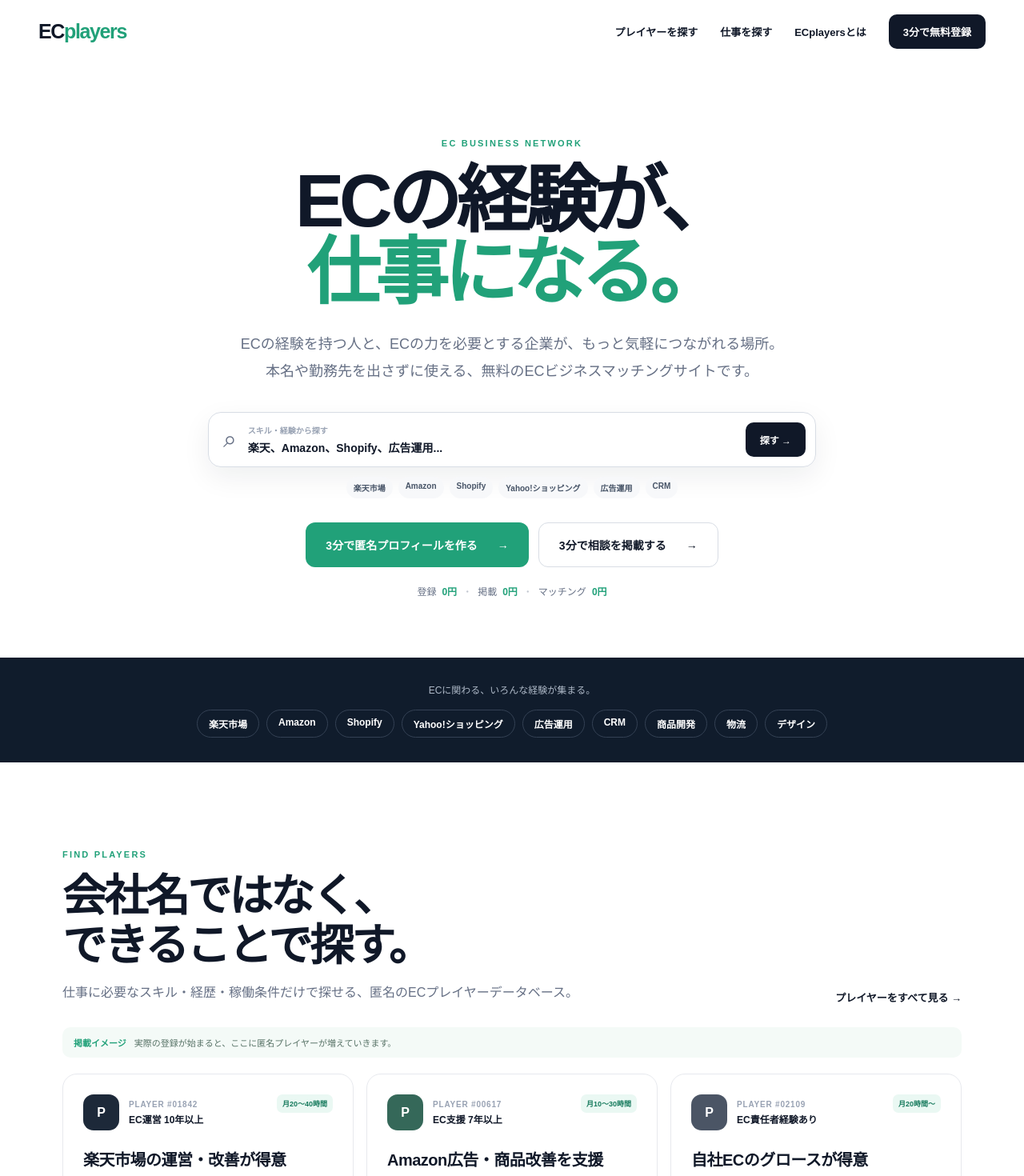
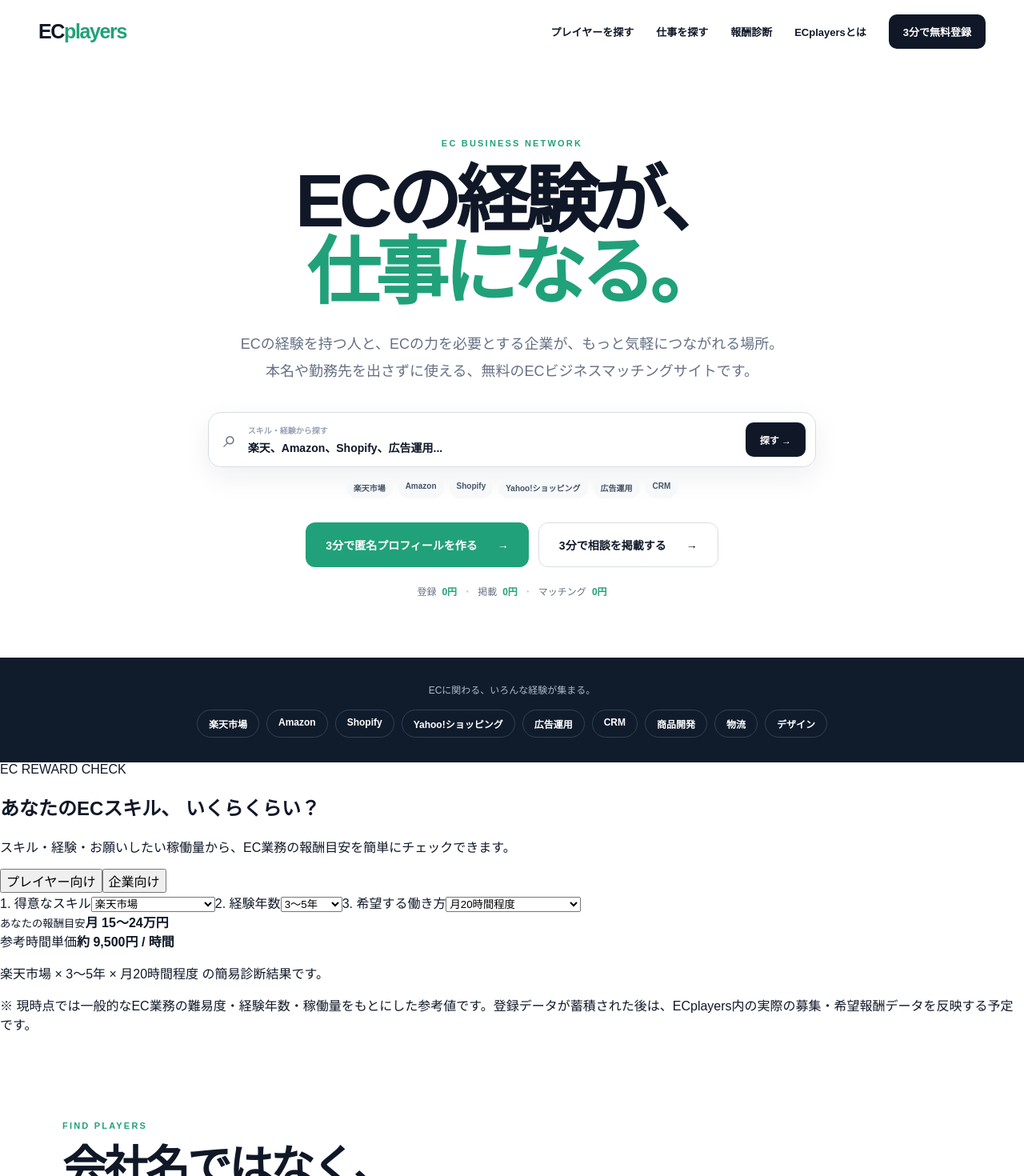
Before and after one commit to hrt14/ecplayers, a Next.js app: page / in a window 1280 px wide. Shown: the top 1470 px of the page at 80% size. Built offline with nearby package versions, Linux system fonts and the light colour scheme.

Commit message:
Add reward diagnosis to ECplayers home

```diff
--- a/app/page.tsx
+++ b/app/page.tsx
@@ -1,3 +1,5 @@
+import MarketDiagnosis from './MarketDiagnosis'
+
 const playerTags = ['楽天市場', 'Amazon', 'Shopify', 'Yahoo!ショッピング', '広告運用', 'CRM', '商品開発', '物流', 'デザイン']
 
 const players = [
@@ -23,6 +25,7 @@
         <nav>
           <a href="#players">プレイヤーを探す</a>
           <a href="#jobs">仕事を探す</a>
+          <a href="#diagnosis">報酬診断</a>
           <a href="#about">ECplayersとは</a>
           <a className="navButton" href="#register">3分で無料登録</a>
         </nav>
@@ -32,74 +35,41 @@
         <div className="eyebrow">EC BUSINESS NETWORK</div>
         <h1>ECの経験が、<br /><em>仕事になる。</em></h1>
         <p className="lead">ECの経験を持つ人と、ECの力を必要とする企業が、もっと気軽につながれる場所。<br className="desktop" />本名や勤務先を出さずに使える、無料のECビジネスマッチングサイトです。</p>
-
-        <div className="searchBox" aria-label="スキル検索イメージ">
-          <div className="searchIcon">⌕</div>
-          <div className="searchCopy"><small>スキル・経験から探す</small><strong>楽天、Amazon、Shopify、広告運用...</strong></div>
-          <a href="#players">探す →</a>
-        </div>
+        <div className="searchBox"><div className="searchIcon">⌕</div><div className="searchCopy"><small>スキル・経験から探す</small><strong>楽天、Amazon、Shopify、広告運用...</strong></div><a href="#players">探す →</a></div>
         <div className="quickTags">{playerTags.slice(0,6).map(tag => <a href="#players" key={tag}>{tag}</a>)}</div>
-
-        <div className="actions" id="register">
-          <a className="primary" href="#players">3分で匿名プロフィールを作る <b>→</b></a>
-          <a className="secondary" href="#jobs">3分で相談を掲載する <b>→</b></a>
-        </div>
+        <div className="actions" id="register"><a className="primary" href="#players">3分で匿名プロフィールを作る <b>→</b></a><a className="secondary" href="#jobs">3分で相談を掲載する <b>→</b></a></div>
         <div className="freeLine"><span>登録</span><b>0円</b><i>・</i><span>掲載</span><b>0円</b><i>・</i><span>マッチング</span><b>0円</b></div>
       </section>
 
-      <section className="networkStrip">
-        <p>ECに関わる、いろんな経験が集まる。</p>
-        <div>{playerTags.map(tag => <span key={tag}>{tag}</span>)}</div>
-      </section>
+      <section className="networkStrip"><p>ECに関わる、いろんな経験が集まる。</p><div>{playerTags.map(tag => <span key={tag}>{tag}</span>)}</div></section>
+
+      <MarketDiagnosis />
 
       <section className="section" id="players">
-        <div className="sectionHeadRow">
-          <div className="sectionHeading"><span>FIND PLAYERS</span><h2>会社名ではなく、<br />できることで探す。</h2><p>仕事に必要なスキル・経歴・稼働条件だけで探せる、匿名のECプレイヤーデータベース。</p></div>
-          <a className="textLink" href="#">プレイヤーをすべて見る →</a>
-        </div>
+        <div className="sectionHeadRow"><div className="sectionHeading"><span>FIND PLAYERS</span><h2>会社名ではなく、<br />できることで探す。</h2><p>仕事に必要なスキル・経歴・稼働条件だけで探せる、匿名のECプレイヤーデータベース。</p></div><a className="textLink" href="#">プレイヤーをすべて見る →</a></div>
         <div className="notice"><b>掲載イメージ</b><span>実際の登録が始まると、ここに匿名プレイヤーが増えていきます。</span></div>
         <div className="cardGrid playerGrid">
-          {players.map((p, index) => <article className="profileCard" key={p.id}>
-            <div className="cardTop"><div className={`avatar a${index % 3}`}>P</div><div><small>PLAYER #{p.id}</small><strong>{p.meta}</strong></div><span className="availability">{p.availability}</span></div>
-            <h3>{p.title}</h3><div className="tags">{p.tags.map(t => <span key={t}>{t}</span>)}</div><p>{p.text}</p>
-            <button>この人に連絡してみる <span>→</span></button>
-          </article>)}
+          {players.map((p, index) => <article className="profileCard" key={p.id}><div className="cardTop"><div className={`avatar a${index % 3}`}>P</div><div><small>PLAYER #{p.id}</small><strong>{p.meta}</strong></div><span className="availability">{p.availability}</span></div><h3>{p.title}</h3><div className="tags">{p.tags.map(t => <span key={t}>{t}</span>)}</div><p>{p.text}</p><button>この人に連絡してみる <span>→</span></button></article>)}
         </div>
         <div className="centerAction"><a href="#register">あなたのEC経験も登録する →</a><small>本名・勤務先の公開は不要です</small></div>
       </section>
 
       <section className="section jobsSection" id="jobs">
-        <div className="sectionHeadRow">
-          <div className="sectionHeading"><span>FIND WORK</span><h2>「ちょっと相談したい」も、<br />立派な仕事になる。</h2><p>企業名を公開せず、課題・条件・必要な経験からプレイヤーを募集できます。</p></div>
-          <a className="textLink" href="#">仕事をすべて見る →</a>
-        </div>
+        <div className="sectionHeadRow"><div className="sectionHeading"><span>FIND WORK</span><h2>「ちょっと相談したい」も、<br />立派な仕事になる。</h2><p>企業名を公開せず、課題・条件・必要な経験からプレイヤーを募集できます。</p></div><a className="textLink" href="#">仕事をすべて見る →</a></div>
         <div className="notice white"><b>案件掲載イメージ</b><span>業務委託・副業・スポット相談など、ECの仕事を幅広く掲載できます。</span></div>
-        <div className="jobGrid">
-          {jobs.map((j,index) => <article className="jobCard" key={j.id}><div className="jobHeader"><div className="jobLabel">COMPANY #{j.id}</div><span className="statusDot">● 募集中</span></div><div className="companyType">{j.company}</div><h3>{j.title}</h3><strong className="condition">{j.condition}</strong><div className="tags">{j.tags.map(t => <span key={t}>{t}</span>)}</div><p>{j.text}</p><button>この企業に連絡してみる <span>→</span></button></article>)}
-        </div>
+        <div className="jobGrid">{jobs.map(j => <article className="jobCard" key={j.id}><div className="jobHeader"><div className="jobLabel">COMPANY #{j.id}</div><span className="statusDot">● 募集中</span></div><div className="companyType">{j.company}</div><h3>{j.title}</h3><strong className="condition">{j.condition}</strong><div className="tags">{j.tags.map(t => <span key={t}>{t}</span>)}</div><p>{j.text}</p><button>この企業に連絡してみる <span>→</span></button></article>)}</div>
         <div className="companyCta"><div><span>FOR COMPANIES</span><h3>ECの課題を、まず匿名で出してみる。</h3><p>採用ほど重くなく、問い合わせほど曖昧でもない。「誰かに相談したい」を無料で掲載できます。</p></div><a href="#register">3分で相談を掲載 →</a></div>
       </section>
 
-      <section className="sideBySide">
-        <article><span>FOR PLAYERS</span><h2>会社員でも、<br />気軽に登録できる。</h2><p>名前や勤務先を公開せず、ECの経験と「こんな仕事なら話を聞きたい」だけ登録。今すぐ転職や独立を考えていなくても使えます。</p><a href="#register">匿名プロフィールを作る →</a></article>
-        <article className="forCompany"><span>FOR COMPANIES</span><h2>採用前に、<br />まず話せる。</h2><p>求人票を作り込まなくても、困っていることと条件だけで掲載できます。気になるプレイヤーがいたら「連絡してみる」。</p><a href="#register">匿名で相談を掲載する →</a></article>
-      </section>
+      <section className="sideBySide"><article><span>FOR PLAYERS</span><h2>会社員でも、<br />気軽に登録できる。</h2><p>名前や勤務先を公開せず、ECの経験と「こんな仕事なら話を聞きたい」だけ登録。今すぐ転職や独立を考えていなくても使えます。</p><a href="#register">匿名プロフィールを作る →</a></article><article className="forCompany"><span>FOR COMPANIES</span><h2>採用前に、<br />まず話せる。</h2><p>求人票を作り込まなくても、困っていることと条件だけで掲載できます。気になるプレイヤーがいたら「連絡してみる」。</p><a href="#register">匿名で相談を掲載する →</a></article></section>
 
-      <section className="philosophy" id="about">
-        <div><span>WHY ECplayers?</span><h2>もっと気軽に、<br />もっと直接つながれる<br />EC業界へ。</h2></div>
-        <div className="philosophyText"><p>ECの仕事には、運営、広告、制作、物流、商品開発など、たくさんの専門性があります。</p><p>ECplayersは、その経験を持つ人と必要とする企業が、肩書きや会社名に縛られず出会える場所をつくります。</p><strong>まずは「ちょっと話してみる」から。</strong></div>
-      </section>
+      <section className="philosophy" id="about"><div><span>WHY ECplayers?</span><h2>もっと気軽に、<br />もっと直接つながれる<br />EC業界へ。</h2></div><div className="philosophyText"><p>ECの仕事には、運営、広告、制作、物流、商品開発など、たくさんの専門性があります。</p><p>ECplayersは、その経験を持つ人と必要とする企業が、肩書きや会社名に縛られず出会える場所をつくります。</p><strong>まずは「ちょっと話してみる」から。</strong></div></section>
 
-      <section className="privacyBlock">
-        <div className="lock">◎</div><div><span>ANONYMOUS BY DESIGN</span><h2>仕事に必要な情報だけ。</h2><p>公開プロフィールに本名・勤務先・住所・電話番号は必要ありません。スキル、経歴、希望条件など、マッチングに必要な情報だけで登録できます。</p></div>
-        <div className="privacyItems"><p><b>✓</b> 匿名プロフィール</p><p><b>✓</b> 企業も匿名掲載OK</p><p><b>✓</b> 連絡先は一般公開しない</p></div>
-      </section>
+      <section className="privacyBlock"><div className="lock">◎</div><div><span>ANONYMOUS BY DESIGN</span><h2>仕事に必要な情報だけ。</h2><p>公開プロフィールに本名・勤務先・住所・電話番号は必要ありません。スキル、経歴、希望条件など、マッチングに必要な情報だけで登録できます。</p></div><div className="privacyItems"><p><b>✓</b> 匿名プロフィール</p><p><b>✓</b> 企業も匿名掲載OK</p><p><b>✓</b> 連絡先は一般公開しない</p></div></section>
 
-      <section className="cta">
-        <span>JOIN ECplayers</span><h2>ECの経験と仕事が、<br />ここに集まる。</h2><p>登録も、掲載も、マッチングも無料。まず3分で始められます。</p><div className="actions"><a className="primary light" href="#register">匿名プロフィールを作る →</a><a className="secondary dark" href="#register">相談を掲載する →</a></div>
-      </section>
+      <section className="cta"><span>JOIN ECplayers</span><h2>ECの経験と仕事が、<br />ここに集まる。</h2><p>登録も、掲載も、マッチングも無料。まず3分で始められます。</p><div className="actions"><a className="primary light" href="#register">匿名プロフィールを作る →</a><a className="secondary dark" href="#register">相談を掲載する →</a></div></section>
 
-      <footer><a className="logo" href="#">EC<span>players</span></a><span>無料のECビジネスマッチングサイト</span><nav><a href="#about">ECplayersとは</a><a href="#players">プレイヤー</a><a href="#jobs">仕事</a></nav><small>© ECplayers</small></footer>
+      <footer><a className="logo" href="#">EC<span>players</span></a><span>無料のECビジネスマッチングサイト</span><nav><a href="#about">ECplayersとは</a><a href="#diagnosis">報酬診断</a><a href="#players">プレイヤー</a><a href="#jobs">仕事</a></nav><small>© ECplayers</small></footer>
     </main>
   )
 }
```
